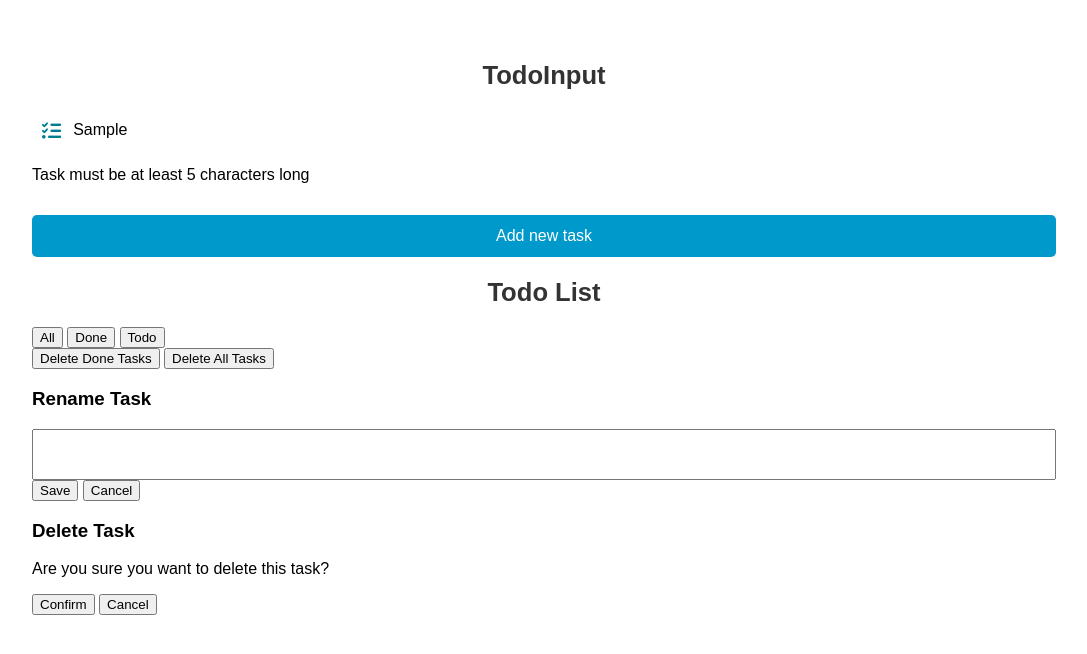
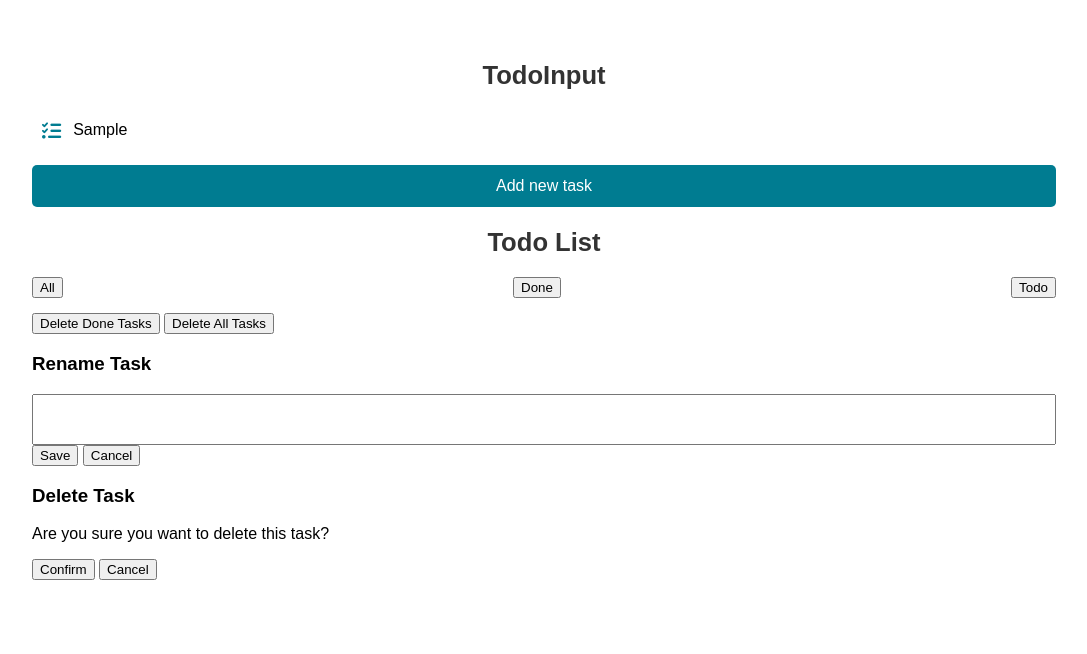
Before and after one commit to TarikHamdan/team-proj-BE, a plain HTML site: page index.html in a window 1280 px wide. Both pictures are taken after typing "Sample" into the empty fields and a click on the button "Add new task". Shown: the whole page, without its empty margins (96-1183 px from the left). Drawn offline with Linux system fonts and the light colour scheme.

Commit message:
add styles for warning messages and filter buttons in style.css

```diff
--- a/style.css
+++ b/style.css
@@ -71,3 +71,20 @@ body {
   border-radius: 5px;
   transition: background-color 0.2s ease;
 }
+
+#addTaskBtn:hover,
+#addTaskBtn:focus {
+  background-color: #007c91;
+}
+
+.warning {
+  color: red;
+  font-size: 0.9em;
+  display: none;
+}
+
+.filter-buttons {
+  display: flex;
+  justify-content: space-between;
+  margin: 15px 0;
+}
```
